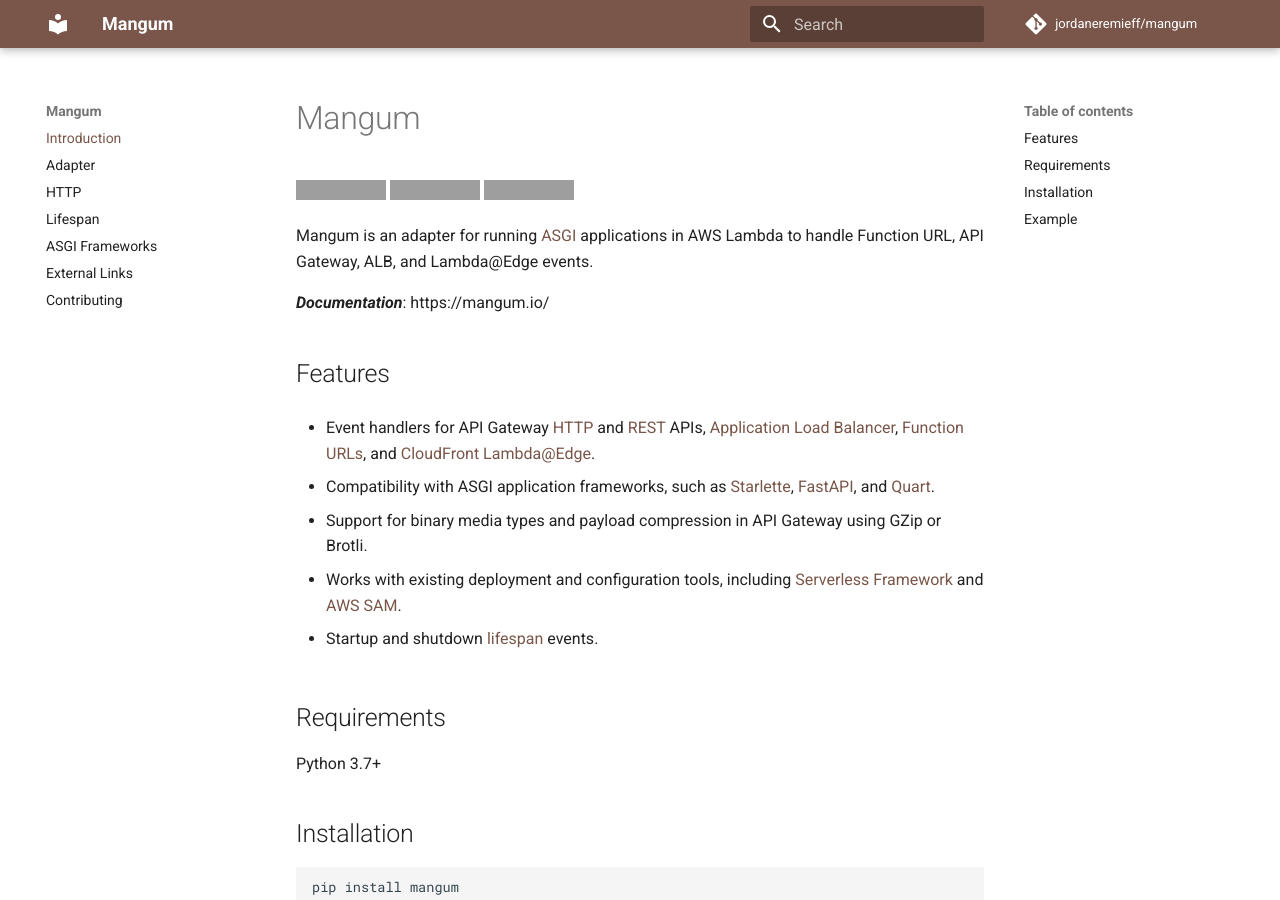
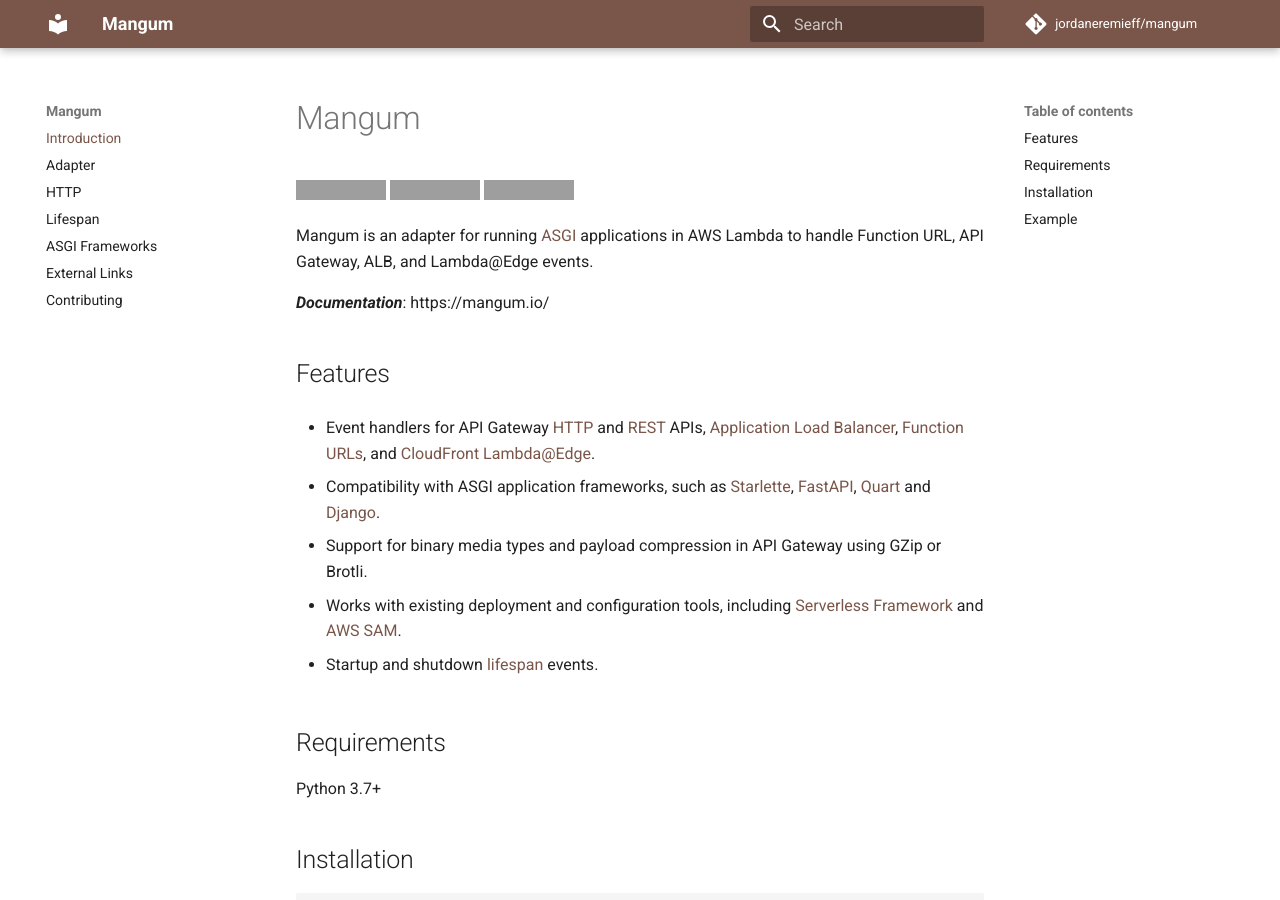
Before and after one commit to Kludex/mangum, an MkDocs documentation site: the page built from docs/index.md, in a window 1280 px wide and 900 px high. Built offline with MkDocs 1.6.1 and Material for MkDocs 9.7.7, drawn with Linux system fonts in a browser that asks for light colours; comment, search, counter and statistics services are not loaded; grey boxes are pictures that could not be loaded.

Commit message:
📝 Mention that Django works fine too (#261)

```diff
--- a/docs/index.md
+++ b/docs/index.md
@@ -16,7 +16,7 @@
 
 - Event handlers for API Gateway [HTTP](https://docs.aws.amazon.com/apigateway/latest/developerguide/http-api.html) and [REST](https://docs.aws.amazon.com/apigateway/latest/developerguide/apigateway-rest-api.html) APIs, [Application Load Balancer](https://docs.aws.amazon.com/elasticloadbalancing/latest/application/lambda-functions.html), [Function URLs](https://docs.aws.amazon.com/lambda/latest/dg/lambda-urls.html), and [CloudFront Lambda@Edge](https://docs.aws.amazon.com/lambda/latest/dg/lambda-edge.html).
 
-- Compatibility with ASGI application frameworks, such as [Starlette](https://www.starlette.io/), [FastAPI](https://fastapi.tiangolo.com/), and [Quart](https://pgjones.gitlab.io/quart/).
+- Compatibility with ASGI application frameworks, such as [Starlette](https://www.starlette.io/), [FastAPI](https://fastapi.tiangolo.com/), [Quart](https://pgjones.gitlab.io/quart/) and [Django](https://www.djangoproject.com/).
 
 - Support for binary media types and payload compression in API Gateway using GZip or Brotli.
 
```
Also changed, not shown: README.md (+1 -1 lines).
